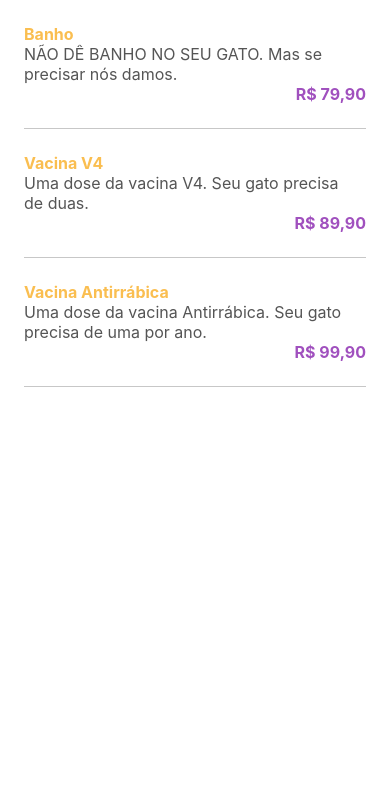
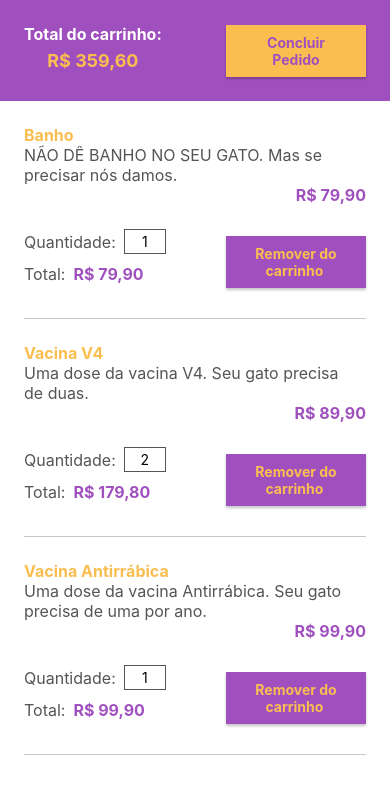
Before and after one commit to Bertonsin/EstudoReactNativeExpo, a React Native app: screen / in a window 390 px wide. Shown: the top 794 px of the page. Built offline with nearby package versions, Linux system fonts and the light colour scheme.

Commit message:
Anotações e alterações da aula 3

```diff
--- a/App.tsx
+++ b/App.tsx
@@ -2,15 +2,8 @@
 import 'intl';
 import 'intl/locale-data/jsonp/pt-BR';
 
-import Servicos from './src/telas/Servicos';
-import { SafeAreaView, StatusBar } from "react-native";
-
+import Carrinho from './src/telas/Carrinho';
 
 export default function App() {
-  return (
-    <SafeAreaView>
-      <StatusBar/>
-      <Servicos />
-    </SafeAreaView>
-  );
+  return <Carrinho />
 }
--- /dev/null
+++ b/src/componentes/StatusCarrinho/estilos.tsx
@@ -0,0 +1,31 @@
+import { StyleSheet } from 'react-native';
+import { cores } from '../../estilos';
+
+export default StyleSheet.create({
+  conteudo: {
+    backgroundColor: cores.roxo,
+    flexDirection: 'row',
+    justifyContent: 'space-around',
+    alignItems: 'center',
+    flexWrap: 'wrap',
+    padding: 24,
+  },
+  total: {
+    alignItems: 'center',
+  },
+  descricao: {
+    fontSize: 16,
+    color: cores.claro,
+    fontWeight: 'bold',
+  },
+  valor: {
+    fontSize: 18,
+    fontWeight: 'bold',
+    marginVertical: 6,
+    color: cores.laranja,
+  },
+  botao: {
+    flexGrow: 1,
+    alignItems: 'flex-end',
+  },
+});
--- /dev/null
+++ b/src/componentes/StatusCarrinho/index.tsx
@@ -0,0 +1,21 @@
+import React from "react";
+
+import { View, Text } from "react-native";
+import estilos from "./estilos";
+import Botao from "../Botao";
+
+export default function StatusCarrinho({total}:any) :JSX.Element {
+    return <View style={estilos.conteudo}>
+        <View style={estilos.total}>
+            <Text style={estilos.descricao}>Total do carrinho:</Text>
+            <Text style={estilos.valor}>
+                {
+                    Intl.NumberFormat('pt-BR', {style: 'currency', currency:'BRL'}).format(total)
+                }
+            </Text>
+        </View>
+        <View style={estilos.botao}>
+                <Botao valor='Concluir Pedido' invertido/>
+        </View>
+    </View>
+}
--- /dev/null
+++ b/src/componentes/telaPadrao/index.tsx
@@ -0,0 +1,16 @@
+import React from "react";
+import { SafeAreaView, KeyboardAvoidingView, Platform,StatusBar } from "react-native";
+
+import estilosGlobal from "../../estilos";
+
+export default function TelaPadrao({children} : {children: JSX.Element|JSX.Element[]}): JSX.Element{
+    return <SafeAreaView style={estilosGlobal.preencher}>
+        <StatusBar />
+        <KeyboardAvoidingView
+        behavior={Platform.OS == "ios" ? "padding" : "height"}
+        style={estilosGlobal.preencher}>
+        {children}
+        </KeyboardAvoidingView>
+    </SafeAreaView>
+
+}
--- a/src/estilos.tsx
+++ b/src/estilos.tsx
@@ -2,7 +2,7 @@
 
 export default StyleSheet.create({
     preencher: {
-      flex: 1,
+      flex:1,
     }
   });
 
--- /dev/null
+++ b/src/telas/Carrinho/Item/estilos.tsx
@@ -0,0 +1,51 @@
+import { StyleSheet } from 'react-native';
+import { cores } from '../../../estilos';
+
+export default StyleSheet.create({
+  informacao: {
+    padding: 24
+  },
+  nome: {
+    color: cores.laranja,
+    fontWeight: 'bold',
+    fontSize: 16,
+  },
+  calculo: {
+    color: cores.escuro,
+    fontSize: 14,
+    marginVertical: 8,
+  },
+  preco: {
+    color: cores.roxo,
+    fontSize: 16,
+    fontWeight: 'bold',
+    textAlign: 'right',
+  },
+  divisor: {
+    marginHorizontal: 24,
+    borderBottomWidth: 1,
+    borderBottomColor: cores.cinza,
+  },
+  carrinho: {
+    paddingHorizontal: 24,
+    paddingBottom: 24,
+    flexDirection: 'row',
+    justifyContent: 'space-between',
+    alignItems: 'center',
+    flexWrap: 'wrap',
+  },
+  valor: {
+    flexDirection: 'row',
+    alignItems: 'center',
+    marginBottom: 10,
+    flexWrap: 'wrap',
+  },
+  descricao: {
+    color: cores.escuro,
+    fontSize: 16,
+    marginRight: 8,
+  },
+  quantidade: {
+    width: 42,
+  }
+});
--- /dev/null
+++ b/src/telas/Carrinho/Item/index.tsx
@@ -0,0 +1,49 @@
+import React, {useState} from "react";
+
+import { Text,View } from "react-native";
+import estilos from "./estilos";
+import CampoInteiro from "../../../componentes/CampoInteiro";
+import Botao from "../../../componentes/Botao";
+
+export default function Item({nome, preco, descricao, quantidade: quantidadeInicial} :{nome: string, preco:number, descricao:string,quantidade:number}): JSX.Element{
+
+    const [quantidade, setQuantidade] = useState(quantidadeInicial);
+    const [total, setTotal] = useState(preco * quantidadeInicial);
+
+    const atualizaQuantidadeTotal = (novaQuantidade: number)=>{
+        setQuantidade(novaQuantidade);
+        calculaTotal(novaQuantidade);
+    }
+
+    const calculaTotal = (novaQuantidade: number) =>{
+        setTotal(novaQuantidade * preco);
+    }
+
+    return <>
+        <View style={estilos.informacao}>
+            <Text style={estilos.nome} >{nome}</Text>
+            <Text style={estilos.descricao}>{descricao}</Text>
+            <Text style={estilos.preco} >{
+                Intl.NumberFormat('pt-BR',
+                {style: 'currency', currency:'BRL'}).format(preco)
+            }</Text>
+        </View>
+
+        <View style={estilos.carrinho}>
+            <View>
+                <View style={estilos.valor}>
+                    <Text style={estilos.descricao}>Quantidade:</Text>
+                    <CampoInteiro estilos={estilos.quantidade} valor={quantidade} acao={atualizaQuantidadeTotal} />
+                </View>
+                <View style={estilos.valor}>
+                    <Text style={estilos.descricao}>Total:</Text>
+                    <Text style={estilos.preco}>{
+                    Intl.NumberFormat('pt-BR',
+                    {style: 'currency', currency:'BRL'}).format(total)}</Text>
+                </View>
+            </View>
+            <Botao valor="Remover do carrinho " acao={() => {}}/>
+        </View>
+        <View style={estilos.divisor} />
+    </>
+}
--- /dev/null
+++ b/src/telas/Carrinho/index.tsx
@@ -0,0 +1,41 @@
+import React from "react";
+import { FlatList} from "react-native";
+import Item from "./Item/index";
+import TelaPadrao from "../../componentes/telaPadrao";
+import StatusCarrinho from "../../componentes/StatusCarrinho";
+
+const servicos = [
+    {
+        id: 1,
+        nome:"Banho",
+        preco: 79.9,
+        descricao: "NÃO DÊ BANHO NO SEU GATO. Mas se precisar nós damos.",
+        quantidade: 1
+    },
+    {
+        id: 2,
+        nome: "Vacina V4",
+        preco: 89.9,
+        descricao: "Uma dose da vacina V4. Seu gato precisa de duas.",
+        quantidade: 2
+    },
+    {
+        id: 3,
+        nome: "Vacina Antirrábica",
+        preco: 99.9,
+        descricao: "Uma dose da vacina Antirrábica. Seu gato precisa de uma por ano.",
+        quantidade: 1
+    }
+]
+
+export default function Carrinho() :JSX.Element {
+    const total =servicos.reduce((soma, {preco, quantidade})=> soma + (preco * quantidade),0)
+
+    return <TelaPadrao>
+            <StatusCarrinho total={total} />
+            <FlatList
+                data={servicos}
+                renderItem={({item}) => <Item {...item} />}
+                keyExtractor={({id}) => String(id)}/>
+        </TelaPadrao>
+}
--- a/src/telas/Servicos/Item/index.tsx
+++ b/src/telas/Servicos/Item/index.tsx
@@ -49,7 +49,7 @@
                         {style: 'currency', currency:'BRL'}).format(total)}</Text>
                     </View>
                 </View>
-                <Botao valor="Adicionar" acao={() => {}}/>
+                <Botao valor="Adicionar ao carrinho " acao={() => {}}/>
             </View>
         }
         <View style={estilos.divisor} />
--- a/src/telas/Servicos/index.tsx
+++ b/src/telas/Servicos/index.tsx
@@ -1,6 +1,8 @@
 import React from "react";
-import { FlatList, SafeAreaView, StatusBar } from "react-native";
+import { FlatList } from "react-native";
 import Item from "./Item/index";
+import TelaPadrao from "../../componentes/telaPadrao";
+
 
 const servicos = [
     {
@@ -24,12 +26,11 @@
 ]
 
 export default function Servicos() :JSX.Element {
-    return <SafeAreaView>
-        <StatusBar />
+
+    return <TelaPadrao>
         <FlatList
-        data={servicos}
-        renderItem={({item}) => <Item {...item} />}
-        keyExtractor={({id}) => String(id)}/>
-
-    </SafeAreaView>
+            data={servicos}
+            renderItem={({item}) => <Item {...item} />}
+            keyExtractor={({id}) => String(id)}/>
+    </TelaPadrao>
 }
```
Also changed, not shown: 1 other file (tests, documents, lock files or other folders).
